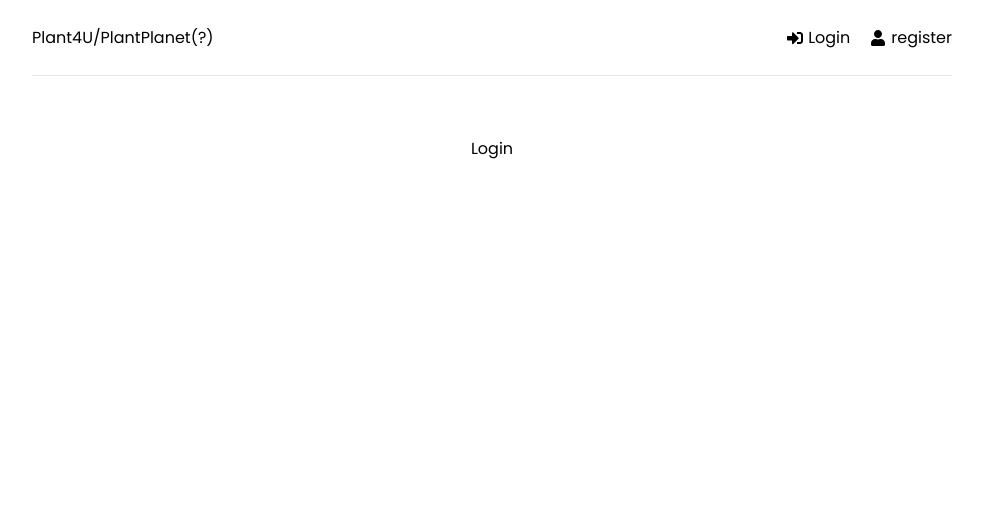
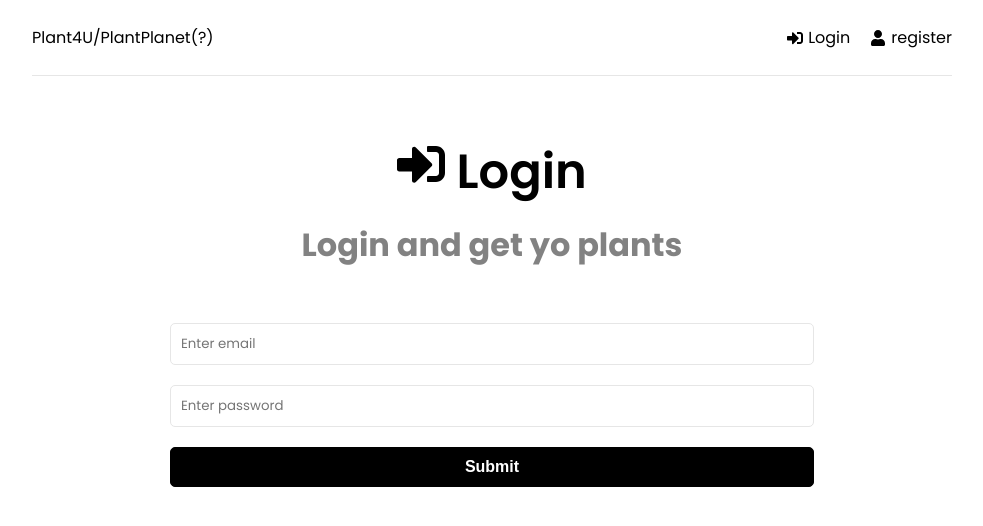
Before and after one commit to NoamRivlin/mern_plants, a React (Create React App) app in the folder frontend/: page /login in a window 1280 px wide. Shown: the top 526 px of the page, without its empty margins (148-1131 px from the left). Built offline with nearby package versions, Linux system fonts and the light colour scheme.

Commit message:
[feat](components, Login,Register)

```diff
--- a/frontend/src/pages/Login.jsx
+++ b/frontend/src/pages/Login.jsx
@@ -1,5 +1,66 @@
+import { useEffect, useState } from 'react';
+import { FaSignInAlt } from 'react-icons/fa';
+
 function Login() {
-  return <div>Login</div>;
+  const [formData, setFormData] = useState({
+    email: '',
+    password: '',
+  });
+
+  const { name, email, password, passwordConfirm } = formData;
+
+  const onChange = (e) => {
+    setFormData((prevState) => ({
+      ...prevState,
+      [e.target.name]: e.target.value,
+    }));
+  };
+
+  const onSubmit = (e) => {
+    e.preventDefault();
+  };
+
+  return (
+    <>
+      <section className='heading'>
+        <h1>
+          <FaSignInAlt /> Login
+        </h1>
+        <p>Login and get yo plants</p>
+      </section>
+      <section className='form'>
+        <form onSubmit={onSubmit}>
+          <div className='form-group'>
+            <input
+              type='email'
+              className='form-control'
+              id='email'
+              name='email'
+              value={email}
+              placeholder='Enter email'
+              onChange={onChange}
+            />
+          </div>
+          <div className='form-group'>
+            <input
+              type='password'
+              className='form-control'
+              id='password'
+              name='password'
+              value={password}
+              placeholder='Enter password'
+              onChange={onChange}
+            />
+          </div>
+          <div className='form-group'>
+            <button type='submit' className='btn btn-block'>
+              Submit
+            </button>
+          </div>
+        </form>
+      </section>
+    </>
+  );
 }
 
 export default Login;
--- a/frontend/src/pages/Register.js
+++ b/frontend/src/pages/Register.js
@@ -1,3 +1,4 @@
+import { set } from 'mongoose';
 import { useEffect, useState } from 'react';
 import { FaUser } from 'react-icons/fa';
 
@@ -11,7 +12,16 @@
 
   const { name, email, password, passwordConfirm } = formData;
 
-  const onChange = () => {};
+  const onChange = (e) => {
+    setFormData((prevState) => ({
+      ...prevState,
+      [e.target.name]: e.target.value,
+    }));
+  };
+
+  const onSubmit = (e) => {
+    e.preventDefault();
+  };
 
   return (
     <>
@@ -23,7 +33,7 @@
       </section>
 
       <section className='form'>
-        <form>
+        <form onSubmit={onSubmit}>
           <div className='form-group'>
             <input
               type='text'
@@ -32,7 +42,7 @@
               name='name'
               value={name}
               placeholder='Enter name'
-              onChange={onchange}
+              onChange={onChange}
             />
           </div>
           <div className='form-group'>
@@ -43,7 +53,7 @@
               name='email'
               value={email}
               placeholder='Enter email'
-              onChange={onchange}
+              onChange={onChange}
             />
           </div>
           <div className='form-group'>
@@ -54,7 +64,7 @@
               name='password'
               value={password}
               placeholder='Enter password'
-              onChange={onchange}
+              onChange={onChange}
             />
           </div>
           <div className='form-group'>
@@ -65,7 +75,7 @@
               name='passwordConfirm'
               value={passwordConfirm}
               placeholder='Confirm password'
-              onChange={onchange}
+              onChange={onChange}
             />
           </div>
           <div className='form-group'>
```
